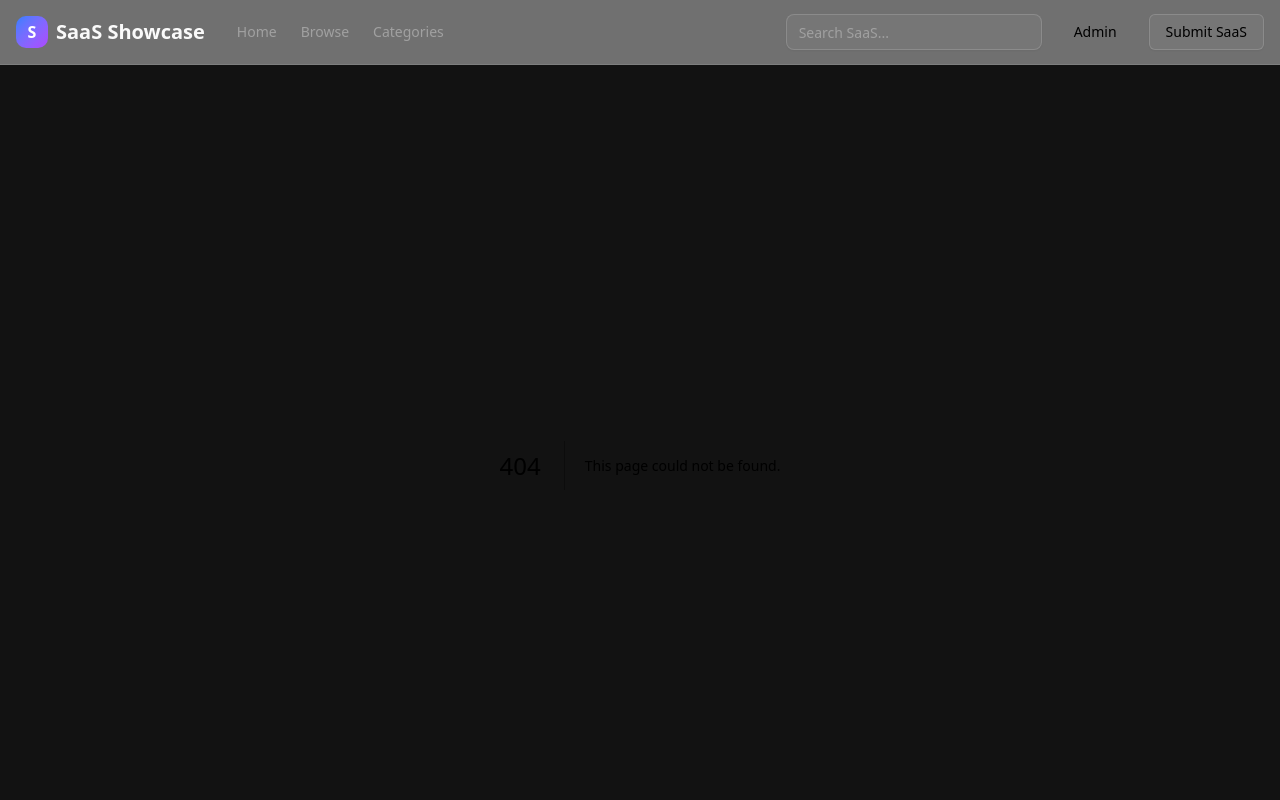
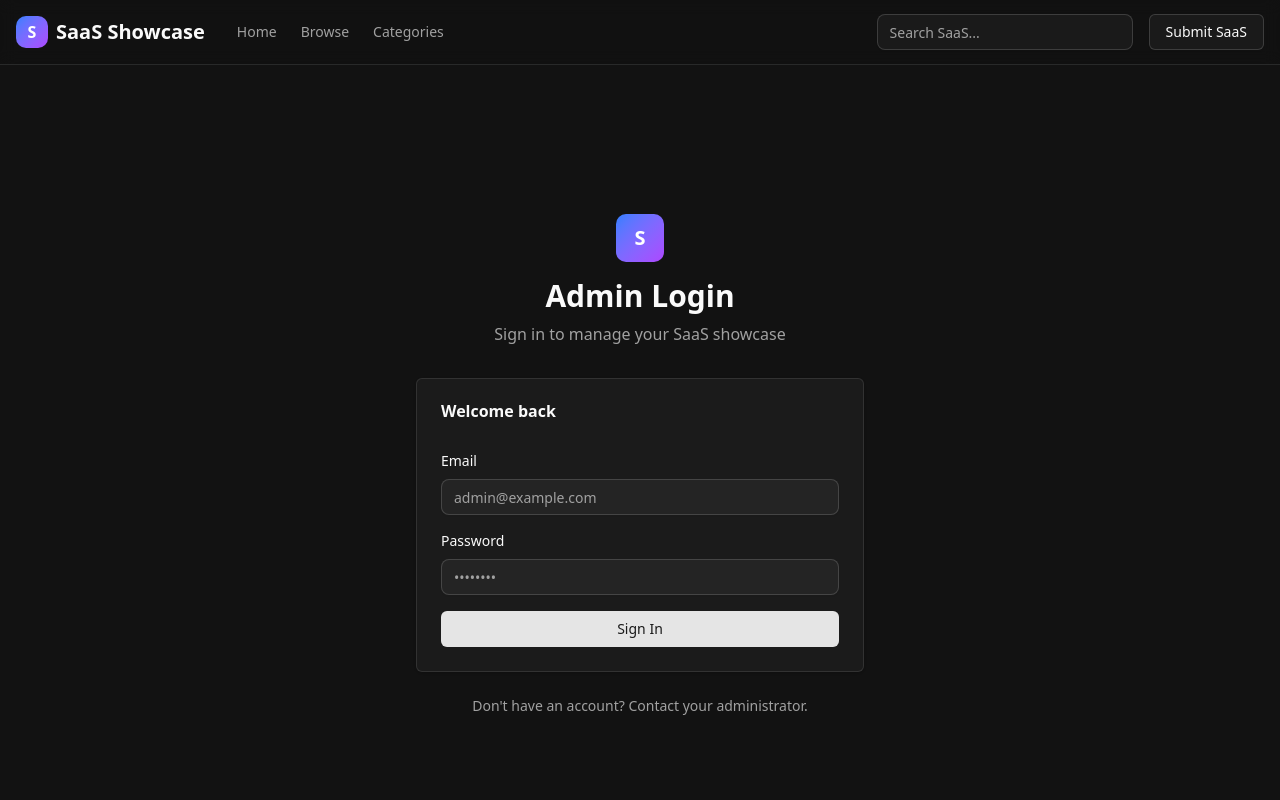
Before and after one commit to namannepal/saas-showcase, a Next.js app: page /login in a window 1280 px wide. Before the commit this address had no page. Shown: the top 800 px of the page. Built offline with nearby package versions, Linux system fonts and the light colour scheme; no server answers.

Commit message:
Add Supabase authentication for admin area

```diff
--- a/package.json
+++ b/package.json
@@ -10,6 +10,7 @@
   },
   "dependencies": {
     "@radix-ui/react-slot": "^1.2.4",
+    "@supabase/auth-helpers-nextjs": "^0.15.0",
     "@supabase/supabase-js": "^2.89.0",
     "class-variance-authority": "^0.7.1",
     "cloudinary": "^2.8.0",
--- a/src/app/admin/page.tsx
+++ b/src/app/admin/page.tsx
@@ -2,6 +2,7 @@ import { supabase } from '@/lib/supabase';
 import { Button } from '@/components/ui/button';
 import { Card, CardContent, CardHeader, CardTitle } from '@/components/ui/card';
 import { Badge } from '@/components/ui/badge';
+import { LogoutButton } from '@/components/admin/LogoutButton';
 import Link from 'next/link';
 import { Trash2, Edit, Plus } from 'lucide-react';
 
@@ -31,12 +32,15 @@ export default async function AdminPage() {
               Manage your SaaS showcase products and pages
             </p>
           </div>
+          <div className="flex gap-3">
+            <LogoutButton />
             <Link href="/admin/add">
               <Button size="lg">
                 <Plus className="mr-2 size-4" />
                 Add New SaaS
               </Button>
             </Link>
+          </div>
         </div>
 
         {/* Stats */}
--- /dev/null
+++ b/src/app/login/page.tsx
@@ -0,0 +1,122 @@
+'use client';
+
+import { useState } from 'react';
+import { useRouter } from 'next/navigation';
+import { supabase } from '@/lib/supabase';
+import { Button } from '@/components/ui/button';
+import { Input } from '@/components/ui/input';
+import { Card, CardContent, CardHeader, CardTitle } from '@/components/ui/card';
+import { Loader2 } from 'lucide-react';
+
+export default function LoginPage() {
+  const router = useRouter();
+  const [loading, setLoading] = useState(false);
+  const [error, setError] = useState('');
+  const [formData, setFormData] = useState({
+    email: '',
+    password: '',
+  });
+
+  const handleLogin = async (e: React.FormEvent) => {
+    e.preventDefault();
+    setLoading(true);
+    setError('');
+
+    try {
+      const { data, error } = await supabase.auth.signInWithPassword({
+        email: formData.email,
+        password: formData.password,
+      });
+
+      if (error) throw error;
+
+      if (data.user) {
+        router.push('/admin');
+        router.refresh();
+      }
+    } catch (error: any) {
+      console.error('Login error:', error);
+      setError(error.message || 'Invalid email or password');
+    } finally {
+      setLoading(false);
+    }
+  };
+
+  return (
+    <div className="min-h-screen flex items-center justify-center bg-background px-4">
+      <div className="w-full max-w-md">
+        <div className="text-center mb-8">
+          <div className="inline-flex h-12 w-12 rounded-lg bg-gradient-to-br from-blue-500 to-purple-500 items-center justify-center text-white font-bold text-xl mb-4">
+            S
+          </div>
+          <h1 className="text-3xl font-bold mb-2">Admin Login</h1>
+          <p className="text-muted-foreground">
+            Sign in to manage your SaaS showcase
+          </p>
+        </div>
+
+        <Card>
+          <CardHeader>
+            <CardTitle>Welcome back</CardTitle>
+          </CardHeader>
+          <CardContent>
+            <form onSubmit={handleLogin} className="space-y-4">
+              {error && (
+                <div className="p-3 rounded-md bg-red-500/10 border border-red-500/20 text-red-500 text-sm">
+                  {error}
+                </div>
+              )}
+
+              <div>
+                <label className="block text-sm font-medium mb-2">
+                  Email
+                </label>
+                <Input
+                  type="email"
+                  placeholder="admin@example.com"
+                  value={formData.email}
+                  onChange={(e) =>
+                    setFormData({ ...formData, email: e.target.value })
+                  }
+                  required
+                  autoComplete="email"
+                />
+              </div>
+
+              <div>
+                <label className="block text-sm font-medium mb-2">
+                  Password
+                </label>
+                <Input
+                  type="password"
+                  placeholder="••••••••"
+                  value={formData.password}
+                  onChange={(e) =>
+                    setFormData({ ...formData, password: e.target.value })
+                  }
+                  required
+                  autoComplete="current-password"
+                />
+              </div>
+
+              <Button type="submit" className="w-full" disabled={loading}>
+                {loading ? (
+                  <>
+                    <Loader2 className="mr-2 size-4 animate-spin" />
+                    Signing in...
+                  </>
+                ) : (
+                  'Sign In'
+                )}
+              </Button>
+            </form>
+          </CardContent>
+        </Card>
+
+        <p className="text-center text-sm text-muted-foreground mt-6">
+          Don't have an account? Contact your administrator.
+        </p>
+      </div>
+    </div>
+  );
+}
--- /dev/null
+++ b/src/components/admin/LogoutButton.tsx
@@ -0,0 +1,23 @@
+'use client';
+
+import { useRouter } from 'next/navigation';
+import { supabase } from '@/lib/supabase';
+import { Button } from '@/components/ui/button';
+import { LogOut } from 'lucide-react';
+
+export function LogoutButton() {
+  const router = useRouter();
+
+  const handleLogout = async () => {
+    await supabase.auth.signOut();
+    router.push('/login');
+    router.refresh();
+  };
+
+  return (
+    <Button variant="outline" onClick={handleLogout}>
+      <LogOut className="mr-2 size-4" />
+      Logout
+    </Button>
+  );
+}
--- a/src/components/showcase/Navbar.tsx
+++ b/src/components/showcase/Navbar.tsx
@@ -36,9 +36,6 @@ export function Navbar() {
                 className="w-64"
               />
             </div>
-            <Button variant="ghost" asChild>
-              <Link href="/admin">Admin</Link>
-            </Button>
             <Button variant="outline" asChild>
               <Link href="/submit">Submit SaaS</Link>
             </Button>
--- /dev/null
+++ b/src/middleware.ts
@@ -0,0 +1,32 @@
+import { createMiddlewareClient } from '@supabase/auth-helpers-nextjs';
+import { NextResponse } from 'next/server';
+import type { NextRequest } from 'next/server';
+
+export async function middleware(req: NextRequest) {
+  const res = NextResponse.next();
+
+  // Create a Supabase client configured to use cookies
+  const supabase = createMiddlewareClient({ req, res });
+
+  // Refresh session if expired - required for Server Components
+  const {
+    data: { session },
+  } = await supabase.auth.getSession();
+
+  // Check if accessing admin routes
+  if (req.nextUrl.pathname.startsWith('/admin')) {
+    // If no session, redirect to login
+    if (!session) {
+      const redirectUrl = req.nextUrl.clone();
+      redirectUrl.pathname = '/login';
+      redirectUrl.searchParams.set('redirectTo', req.nextUrl.pathname);
+      return NextResponse.redirect(redirectUrl);
+    }
+  }
+
+  return res;
+}
+
+export const config = {
+  matcher: ['/admin/:path*'],
+};
```
Also changed, not shown: 1 other file (tests, documents, lock files or other folders). Lines whose indentation alone changed are shown as unchanged.
